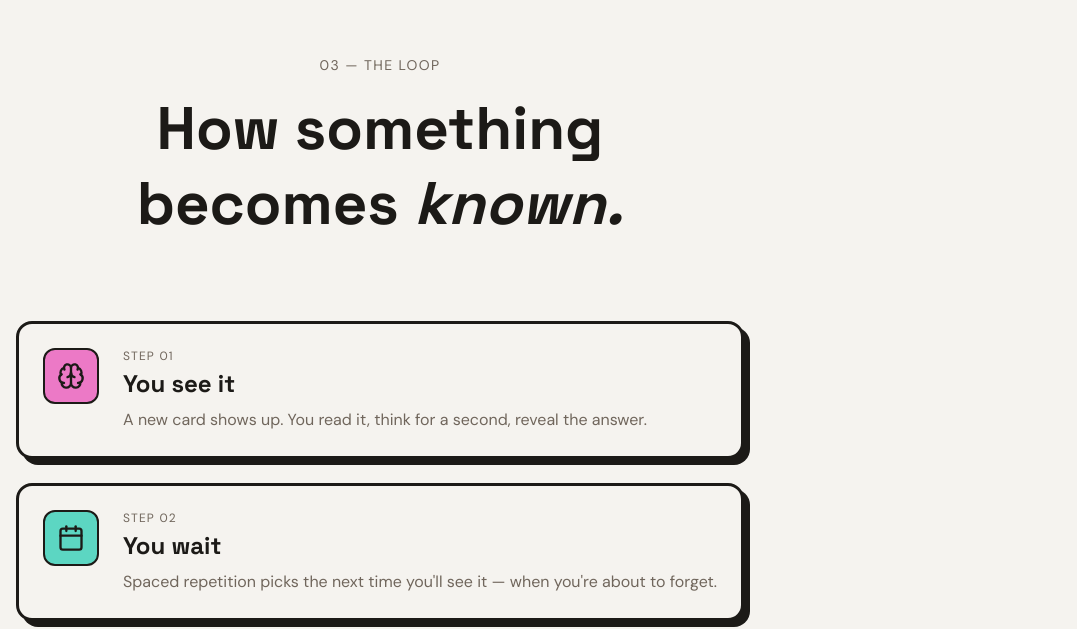
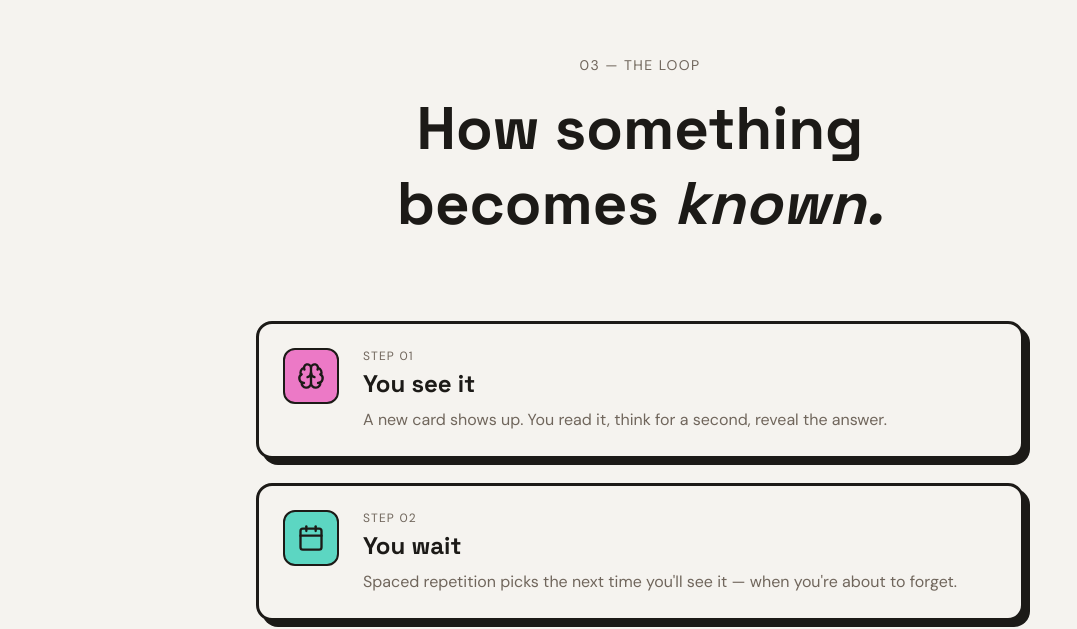
Before and after one commit to emiliofurrer00/languag.io-front-end, a Next.js app: page / in a window 1280 px wide. Shown: the part 2373-3002 px from the top of the page, without its empty margins (0-1077 px from the left). Built offline with nearby package versions, Linux system fonts and the light colour scheme; no server answers.

Commit message:
fix overflowing content increasing container size more than viewport width

```diff
--- a/components/landing/StudyFlow.tsx
+++ b/components/landing/StudyFlow.tsx
@@ -26,7 +26,7 @@ const moments = [
 
 const StudyFlowSection = () => {
   return (
-    <section className="py-32 relative">
+    <section className="py-32 relative w-full overflow-hidden">
       <div className="container mx-auto px-4">
         <motion.div
           initial={{ opacity: 0, y: 30 }}
```
